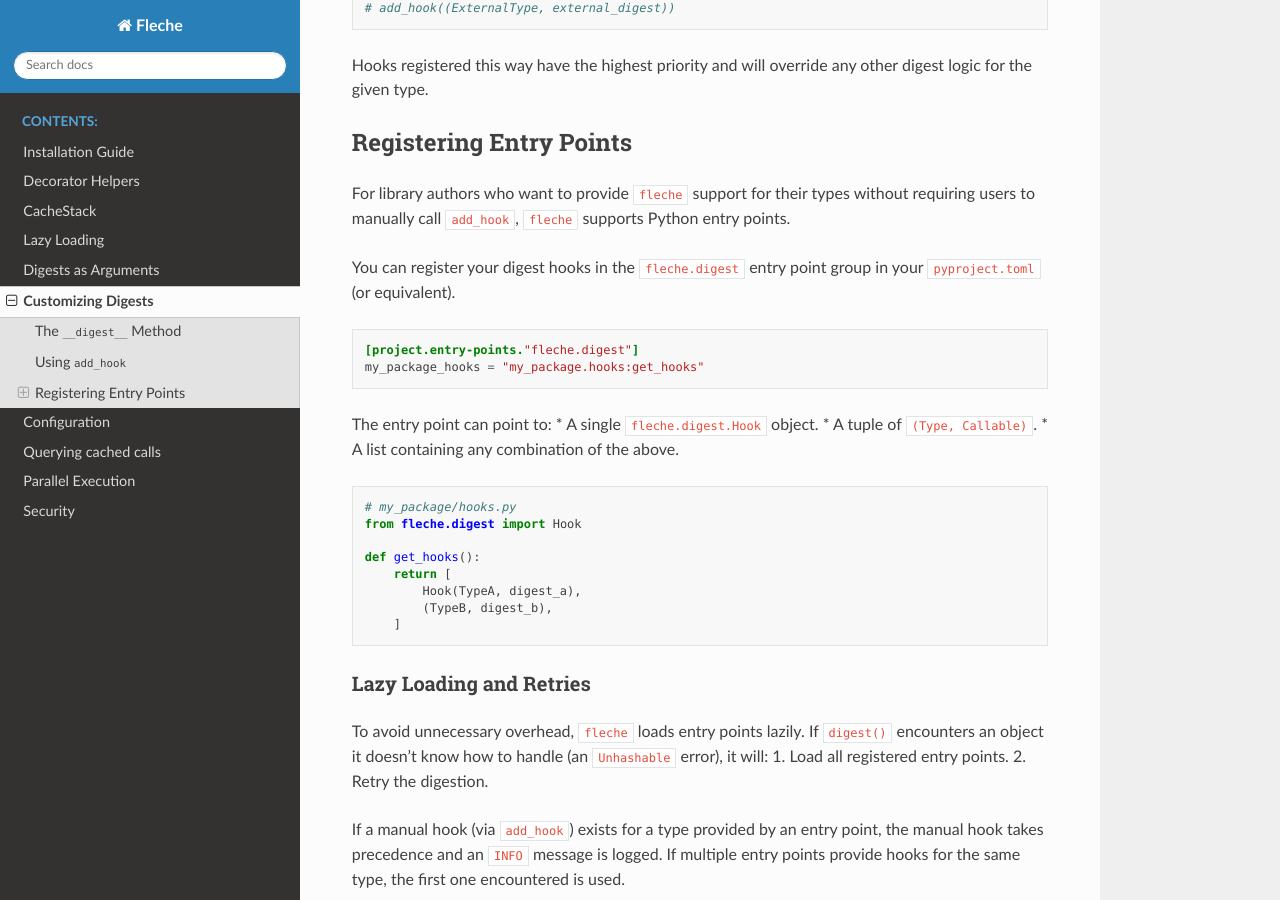
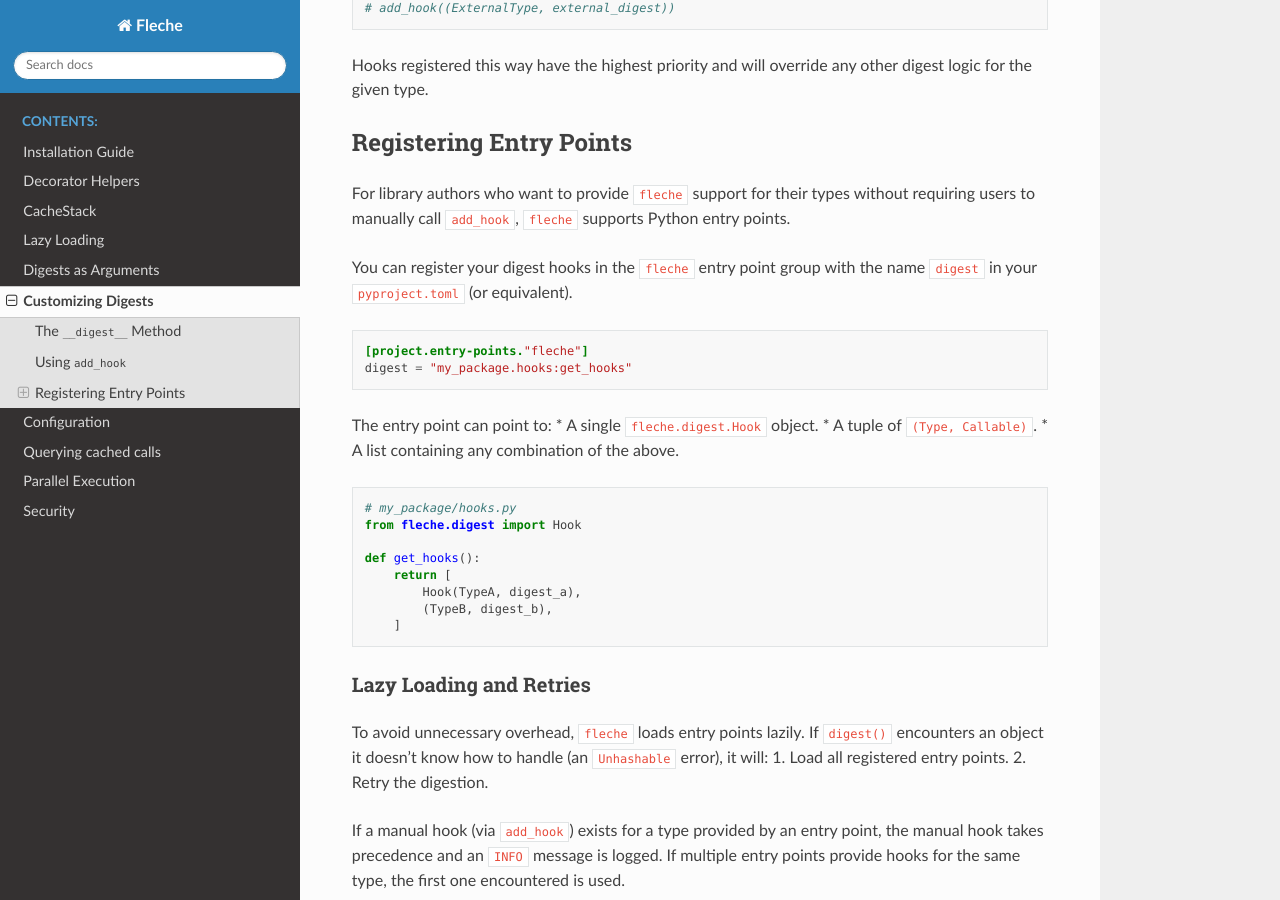
Before and after one commit to pmrv/fleche, a Sphinx documentation site: the page built from docs/custom_digests.rst, in a window 1280 px wide and 900 px high, scrolled down 863 px. Built offline with Sphinx 7.4.7 and the Read the Docs theme 3.1.0, drawn with Linux system fonts in a browser that asks for light colours; pages that are not in the unit, such as notebooks, are missing from menus.

```diff
--- a/docs/custom_digests.rst
+++ b/docs/custom_digests.rst
@@ -44,12 +44,12 @@ Registering Entry Points
 
 For library authors who want to provide ``fleche`` support for their types without requiring users to manually call ``add_hook``, ``fleche`` supports Python entry points.
 
-You can register your digest hooks in the ``fleche.digest`` entry point group in your ``pyproject.toml`` (or equivalent).
+You can register your digest hooks in the ``fleche`` entry point group with the name ``digest`` in your ``pyproject.toml`` (or equivalent).
 
 .. code-block:: toml
 
-   [project.entry-points."fleche.digest"]
-   my_package_hooks = "my_package.hooks:get_hooks"
+   [project.entry-points."fleche"]
+   digest = "my_package.hooks:get_hooks"
 
 The entry point can point to:
 * A single ``fleche.digest.Hook`` object.
```
